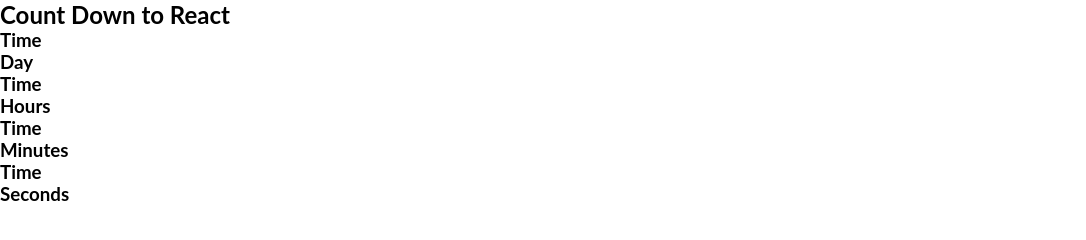
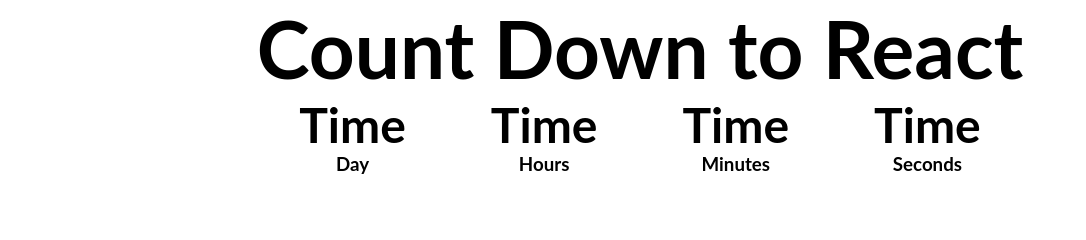
Before and after one commit to domchu/CountDown_Timer, a plain HTML site: page index.html in a window 1280 px wide. Shown: the whole page, without its empty margins (0-1086 px from the left). Drawn offline with Linux system fonts and the light colour scheme.

Commit message:
calculating the timer

```diff
--- a/app.js
+++ b/app.js
@@ -0,0 +1,20 @@
+const countdown = () => {
+  const countDate = new Date("may 31, 2022 00:00:00").getTime();
+  const now = new Date().getTime();
+  const gap = countDate - now;
+
+  // how does the time works
+  const second = 1000;
+  const minute = second * 60;
+  const hour = minute * 60;
+  const day = hour * 24;
+  //calculate the time
+  const textDay = Math.floor(gap / day);
+  const textHour = Math.floor((gap % day) / hour);
+  const textMinute = Math.floor((gap % hour) / minute);
+  const textSecond = Math.floor((gap % minute) / second);
+
+  //   console.log(textDay);
+};
+
+countdown();
--- a/index.html
+++ b/index.html
@@ -11,7 +11,7 @@
     <div class="page-container">
       <div class="text">
         <h2>Count Down to React</h2>
-        <div class="conutdown">
+        <div class="countdown">
           <div class="container-day">
             <h3 class="day">Time</h3>
             <h3>Day</h3>
--- a/styles.scss
+++ b/styles.scss
@@ -8,3 +8,22 @@
 body {
   font-family: "lato", "sans-serif";
 }
+h2 {
+  font-size: 5rem;
+  font-weight: bold;
+}
+.page-container {
+  display: flex;
+  justify-content: center;
+}
+.countdown {
+  display: flex;
+  justify-content: space-around;
+  text-align: center;
+}
+.day,
+.hour,
+.minute,
+.second {
+  font-size: 3rem;
+}
```
Also changed, not shown: styles.css, 1 other file.
